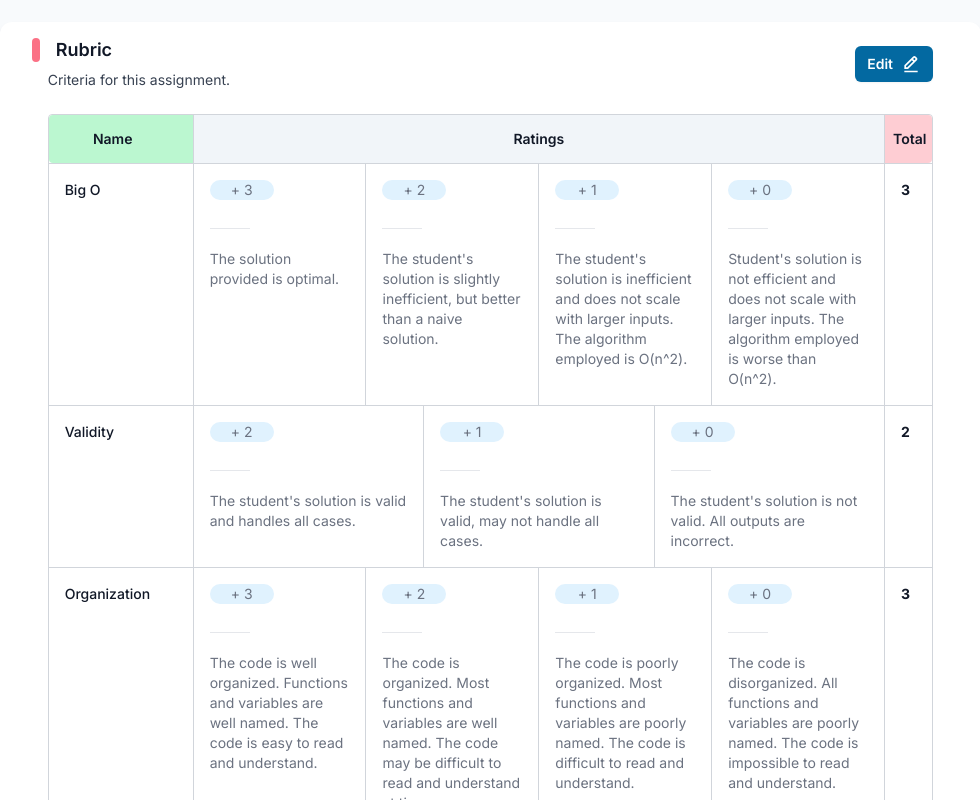
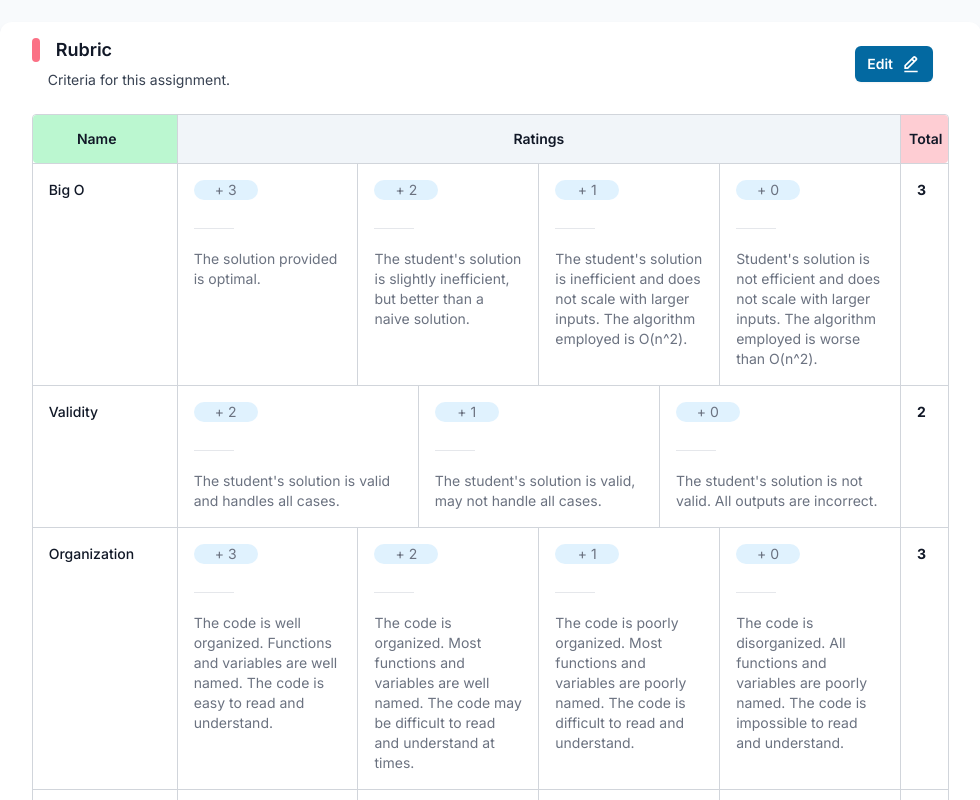
Before and after one commit to bdgcypher/autograder-frontend, a Next.js app: page / in a window 1280 px wide. Shown: the part 520-1320 px from the top of the page, without its empty margins (251-1231 px from the left). Built offline with nearby package versions, Linux system fonts and the light colour scheme.

Commit message:
small padding change to rubric

```diff
--- a/components/Dashboard/Assignment/Rubric.jsx
+++ b/components/Dashboard/Assignment/Rubric.jsx
@@ -35,7 +35,7 @@ export default function Rubric({ rubricArray }) {
             </button>
           </div>
         </div>
-            <div className="px-4 sm:px-6 lg:px-8">
+            <div className="px-4">
               <div className="mt-8 flow-root">
                 <div className="-mx-4 -my-2 mb-4 overflow-x-auto sm:-mx-6 lg:-mx-8">
                   <div className="inline-block min-w-full rounded border border-gray-300">
```
